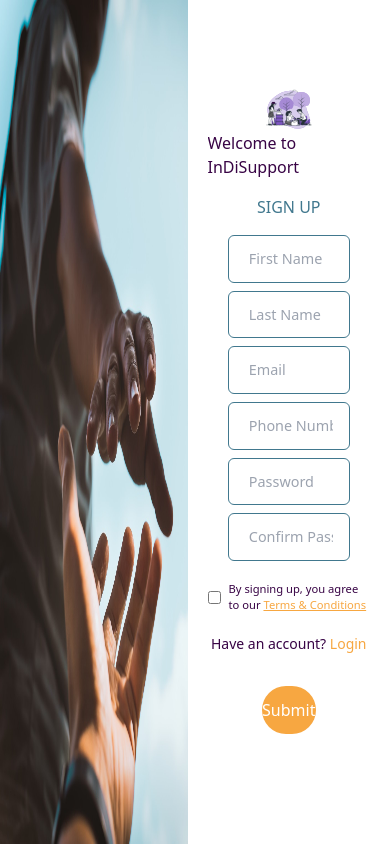
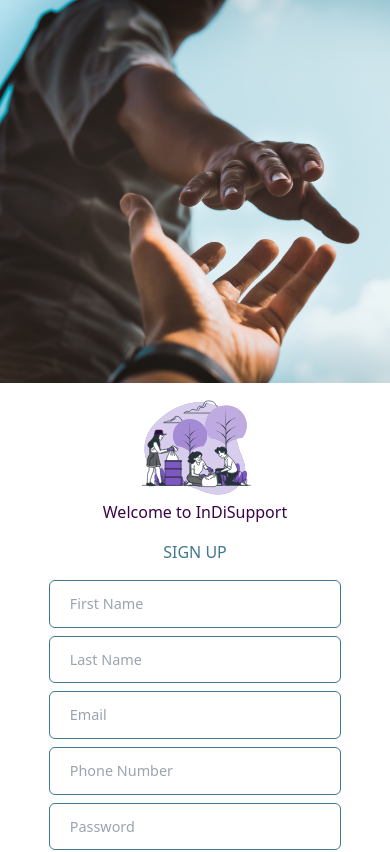
Before and after one commit to Senmial/InDiSupport, a React (Vite) app in the folder Client/: page /signup in a window 390 px wide. Shown: the top 852 px of the page. Built offline with nearby package versions, Linux system fonts and the light colour scheme.

Commit message:
sign up page media query

```diff
--- a/Client/src/pages/Signup.jsx
+++ b/Client/src/pages/Signup.jsx
@@ -9,11 +9,11 @@ const Signup = () => {
     navigate(path);
   };
   return (
-    <div className="flex">
-      <div>
-        <img src={bgImg} className="  min-h-screen" alt="" />
+    <div className="flex flex-col lg:flex-row ">
+      <div className="w-full lg:w-1/2">
+        <img src={bgImg} className="w-full h-auto lg:h-screen object-cover" alt="" />
       </div>
-      <div className=" w-5/12  m-5 flex justify-center items-center">
+      <div className=" w-full lg:w-1/2  flex justify-center items-center">
         <div className="max-h-screen overflow-hidden">
           <div className="flex flex-col justify-center items-center">
             <img src={login1} className="w-2/5 pt-2" alt="" />
--- a/Client/src/pages/login/Login.jsx
+++ b/Client/src/pages/login/Login.jsx
@@ -26,7 +26,7 @@ const Login = () => {
           alt="Background"
         />
       </div>
-      <div className=" w-full lg:w-1/2 m-5 flex justify-center items-center">
+      <div className=" w-full lg:w-1/2  flex justify-center items-center">
         <div className="max-h-screen overflow-hidden w-full">
           <div className="flex flex-col justify-center items-center">
             <img src={login1} className="w-2/5 pt-4  " alt="" />
@@ -34,12 +34,12 @@ const Login = () => {
               Welcome to InDiSupport
             </p>
 
-            <div className="w-3/5 flex justify-center pt-12 uppercase font-medium">
+            <div className=" flex justify-center pt-12 uppercase font-medium">
               <p className="font-medium  text-[#41788E] text-center">Login</p>
             </div>
 
             {/* Email Input */}
-            <form action="login" className="w-3/4 py-3 bg-inherit ">
+            <form action="login" className="w-3/5 py-3 bg-inherit ">
               <div className=" border  border-[#41788E]  rounded-md py-3 px-4 items-center  overflow-hidden flex gap-3">
                 <div className="flex  gap-2 overflow-hidden">
                   <input
```
